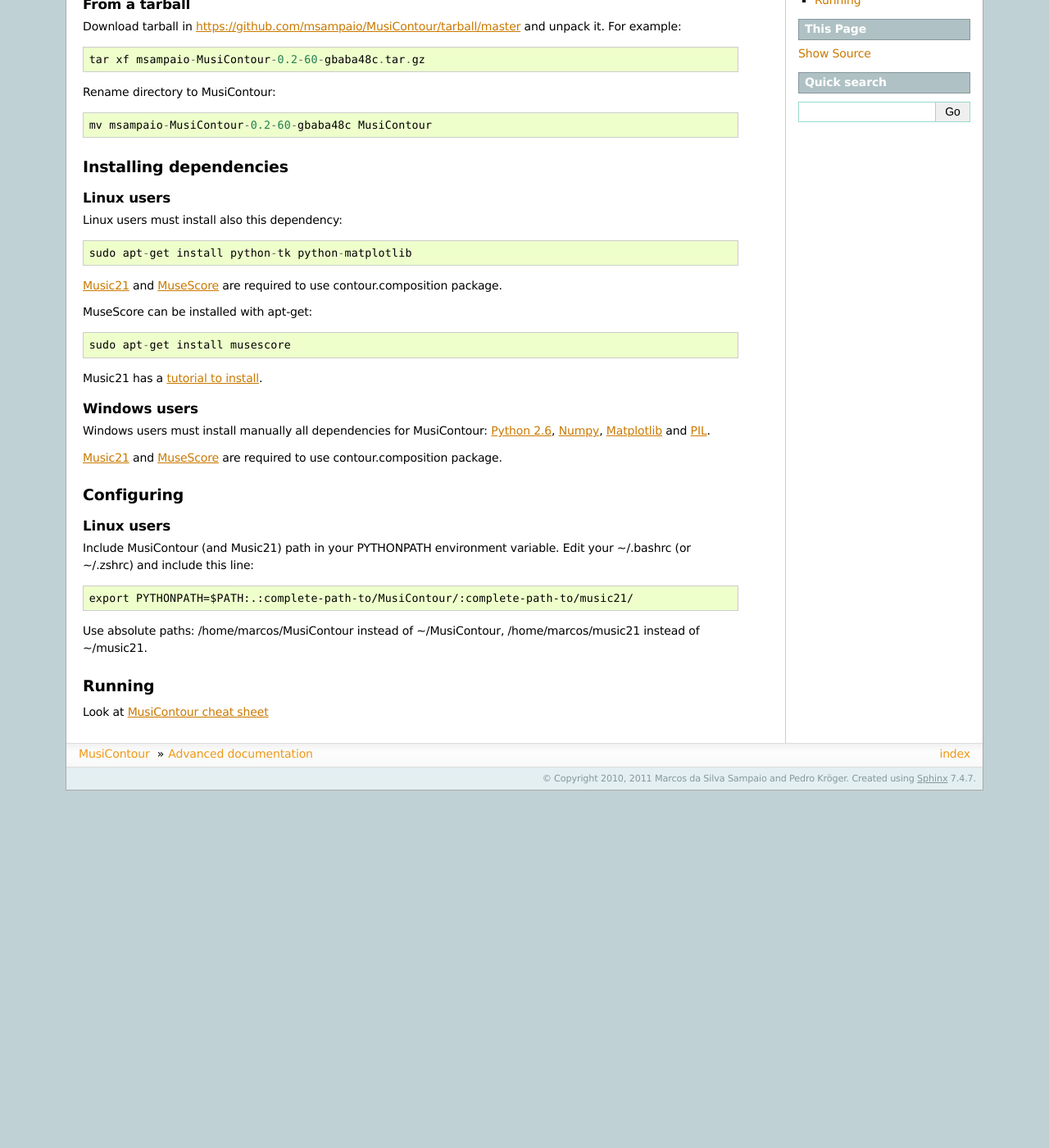
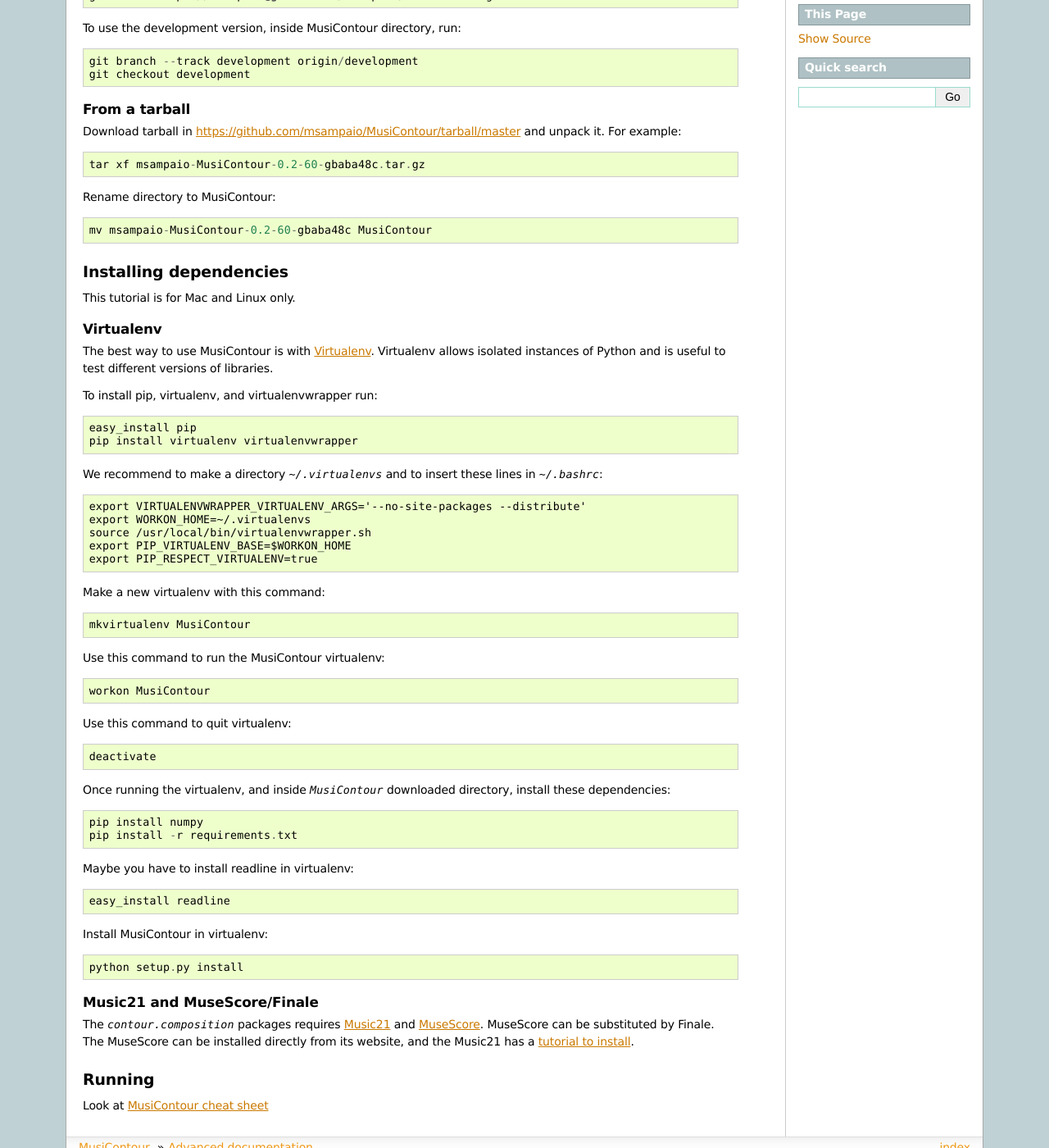
Before and after one commit to msampaio/musicontour, a Sphinx documentation site: the page built from doc/advanced-doc.rst, in a window 1280 px wide and 1400 px high, scrolled down 311 px. Shown: the whole window at 82% size. Built offline with Sphinx 7.4.7, drawn with Linux system fonts in a browser that asks for light colours; formulas are drawn with MathJax 3; before the commit the page ends 1275 px from its top, so only the background shows below that; some of the changed text lies outside the part shown.

Commit message:
Advanced documentation improvements

```diff
--- a/doc/advanced-doc.rst
+++ b/doc/advanced-doc.rst
@@ -8,13 +8,21 @@
 Install
 -------
 
+We recommend to install directly from repository. The tarballs are
+only to install specific versions of MusiContour.
+
 Directly from repository
 ~~~~~~~~~~~~~~~~~~~~~~~~
 
 Be sure that `Git <http://git-scm.com/>`_ is installed and clone the
 repo::
 
-   git clone https://msampaio@github.com/msampaio/MusiContour.git
+ git clone https://msampaio@github.com/msampaio/MusiContour.git
+
+To use the development version, inside MusiContour directory, run::
+
+ git branch --track development origin/development
+ git checkout development
 
 From a tarball
 ~~~~~~~~~~~~~~
@@ -23,59 +31,75 @@
 https://github.com/msampaio/MusiContour/tarball/master and unpack
 it. For example::
 
-    tar xf msampaio-MusiContour-0.2-60-gbaba48c.tar.gz
+ tar xf msampaio-MusiContour-0.2-60-gbaba48c.tar.gz
 
 Rename directory to MusiContour::
 
-       mv msampaio-MusiContour-0.2-60-gbaba48c MusiContour
+ mv msampaio-MusiContour-0.2-60-gbaba48c MusiContour
 
 
 Installing dependencies
 -----------------------
 
-Linux users
-~~~~~~~~~~~
+This tutorial is for Mac and Linux only.
 
-Linux users must install also this dependency::
+Virtualenv
+~~~~~~~~~~
 
- sudo apt-get install python-tk python-matplotlib
+The best way to use MusiContour is with `Virtualenv
+<https://pypi.python.org/pypi/virtualenv>`_. Virtualenv allows
+isolated instances of Python and is useful to test different versions
+of libraries.
 
-`Music21 <http://web.mit.edu/music21/>`_ and `MuseScore
-<http://musescore.org/>`_ are required to use contour.composition
-package.
+To install pip, virtualenv, and virtualenvwrapper run::
 
-MuseScore can be installed with apt-get::
+ easy_install pip
+ pip install virtualenv virtualenvwrapper
 
- sudo apt-get install musescore
+We recommend to make a directory `~/.virtualenvs` and to insert these
+lines in `~/.bashrc`::
 
-Music21 has a `tutorial to install <http://web.mit.edu/music21/doc/html/install.html#install>`_.
+ export VIRTUALENVWRAPPER_VIRTUALENV_ARGS='--no-site-packages --distribute'
+ export WORKON_HOME=~/.virtualenvs
+ source /usr/local/bin/virtualenvwrapper.sh
+ export PIP_VIRTUALENV_BASE=$WORKON_HOME
+ export PIP_RESPECT_VIRTUALENV=true
 
-Windows users
-~~~~~~~~~~~~~
+Make a new virtualenv with this command::
 
-Windows users must install manually all dependencies for MusiContour:
-`Python 2.6 <http://www.python.org/download/windows/>`_, `Numpy
-<http://sourceforge.net/projects/numpy/>`_, `Matplotlib
-<http://matplotlib.sourceforge.net/>`_ and `PIL
-<http://www.pythonware.com/products/pil/>`_.
+ mkvirtualenv MusiContour
 
-`Music21 <http://web.mit.edu/music21/>`_ and `MuseScore
-<http://musescore.org/>`_ are required to use contour.composition
-package.
+Use this command to run the MusiContour virtualenv::
 
-Configuring
------------
+ workon MusiContour
 
-Linux users
-~~~~~~~~~~~
+Use this command to quit virtualenv::
 
-Include MusiContour (and Music21) path in your PYTHONPATH environment
-variable. Edit your ~/.bashrc (or ~/.zshrc) and include this line::
+ deactivate
 
-     export PYTHONPATH=$PATH:.:complete-path-to/MusiContour/:complete-path-to/music21/
+Once running the virtualenv, and inside `MusiContour` downloaded
+directory, install these dependencies::
 
-Use absolute paths: /home/marcos/MusiContour instead of ~/MusiContour,
-/home/marcos/music21 instead of ~/music21.
+ pip install numpy
+ pip install -r requirements.txt
+
+Maybe you have to install readline in virtualenv::
+
+ easy_install readline
+
+Install MusiContour in virtualenv::
+
+ python setup.py install
+
+Music21 and MuseScore/Finale
+~~~~~~~~~~~~~~~~~~~~~~~~~~~~
+
+The `contour.composition` packages requires `Music21
+<http://web.mit.edu/music21/>`_ and `MuseScore
+<http://musescore.org/>`_. MuseScore can be substituted by Finale. The
+MuseScore can be installed directly from its website, and the Music21
+has a `tutorial to install
+<http://web.mit.edu/music21/doc/html/install.html#install>`_.
 
 Running
 -------
```
Also changed, not shown: doc/cheat-sheet.rst (+10 -5 lines).
